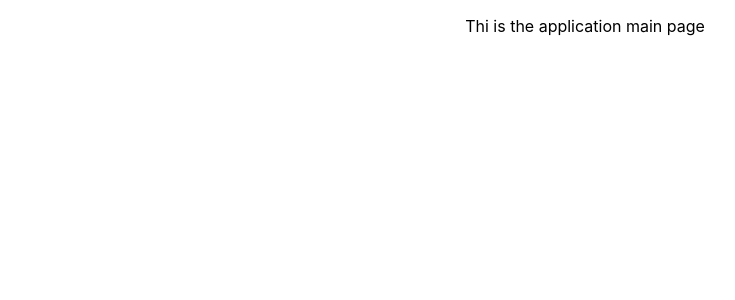
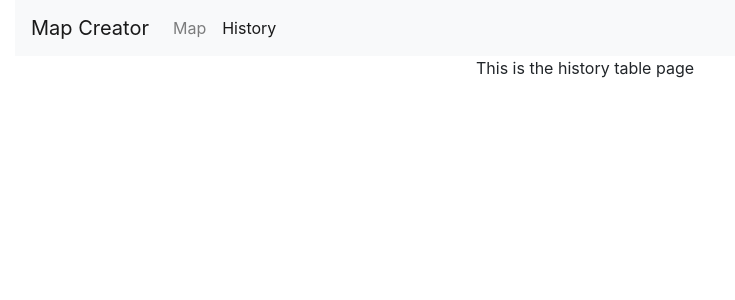
Before and after one commit to colmuc/maps-react, a React (Create React App) app: page /history in a window 1280 px wide. Shown: the top 300 px of the page, without its empty margins (55-790 px from the left). Built offline with nearby package versions, Linux system fonts and the light colour scheme.

Commit message:
Added navigation and improved routing

```diff
--- a/package.json
+++ b/package.json
@@ -3,8 +3,9 @@
   "version": "0.1.0",
   "private": true,
   "dependencies": {
-    "bootstrap": "^4.3.1",
+    "bootstrap": "^4.1.1",
     "react": "^16.9.0",
+    "react-bootstrap": "^1.0.0-beta.12",
     "react-dom": "^16.9.0",
     "react-router-dom": "^5.0.1",
     "react-scripts": "3.1.1",
--- a/src/App.js
+++ b/src/App.js
@@ -1,13 +1,27 @@
-import React from "react";
+import React, { Component } from "react";
+import { Route, Switch } from "react-router-dom";
+import HistoryTable from "./components/historyTable";
+import Map from "./components/map";
 
 import "./App.css";
+
+import NavBar from "./components/navBar";
 // Test
-function App() {
-  return (
-    <div className="App">
-      <p>Thi is the application main page</p>
-    </div>
-  );
+class App extends Component {
+  render() {
+    return (
+      <div>
+        <NavBar></NavBar>
+        <div className="App">
+          <Switch>
+            <Route path="/history" component={HistoryTable}></Route>
+            <Route path="/map" component={Map}></Route>
+            <Route path="/" component={Map}></Route>
+          </Switch>
+        </div>
+      </div>
+    );
+  }
 }
 
 export default App;
--- a/src/components/historyTable.js
+++ b/src/components/historyTable.js
@@ -1 +1,10 @@
-<p>This is the history table page</p>;
+import React, { Component } from "react";
+
+class HistoryTable extends Component {
+  state = {};
+  render() {
+    return <p>This is the history table page</p>;
+  }
+}
+
+export default HistoryTable;
--- a/src/components/map.js
+++ b/src/components/map.js
@@ -1 +1,10 @@
-<p>This is the map component</p>;
+import React, { Component } from "react";
+
+class Map extends Component {
+  state = {};
+  render() {
+    return <p>Map goes here</p>;
+  }
+}
+
+export default Map;
--- /dev/null
+++ b/src/components/navBar.js
@@ -0,0 +1,25 @@
+import React from "react";
+
+import { Link, NavLink } from "react-router-dom";
+const NavBar = () => {
+  return (
+    <nav className="navbar navbar-expand-lg navbar-light bg-light container">
+      <Link className="navbar-brand " to="/">
+        Map Creator
+      </Link>
+
+      <div className="collapse navbar-collapse" id="navbarNav">
+        <ul className="navbar-nav">
+          <NavLink className="nav-item nav-link" to="/map">
+            Map
+          </NavLink>
+          <NavLink className="nav-item nav-link" to="/history">
+            History
+          </NavLink>
+        </ul>
+      </div>
+    </nav>
+  );
+};
+
+export default NavBar;
--- a/src/components/sideNav.js
+++ /dev/null
@@ -1 +0,0 @@
-<p>This is the side menu component</p>;
--- a/src/index.js
+++ b/src/index.js
@@ -4,6 +4,7 @@ import { BrowserRouter } from "react-router-dom";
 import "./index.css";
 import App from "./App";
 import * as serviceWorker from "./serviceWorker";
+import "bootstrap/dist/css/bootstrap.css";
 
 ReactDOM.render(
   <BrowserRouter>
```
Also changed, not shown: src/components/drawMenu.js (added, +10 -0 lines), 1 other file (tests, documents, lock files or other folders).
